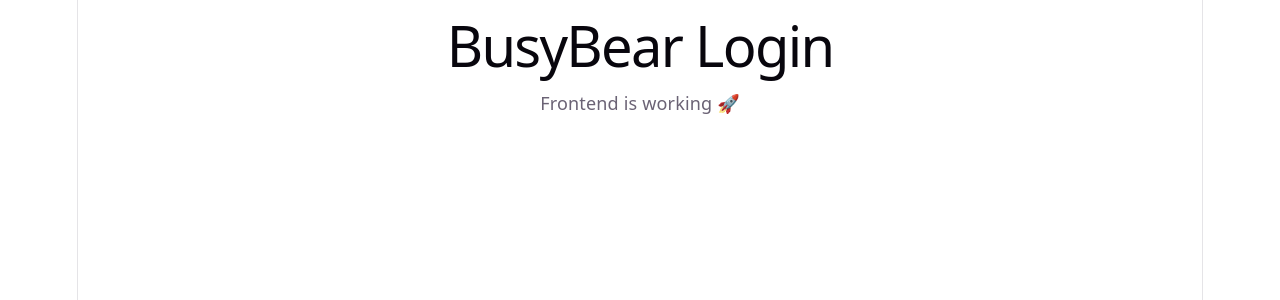
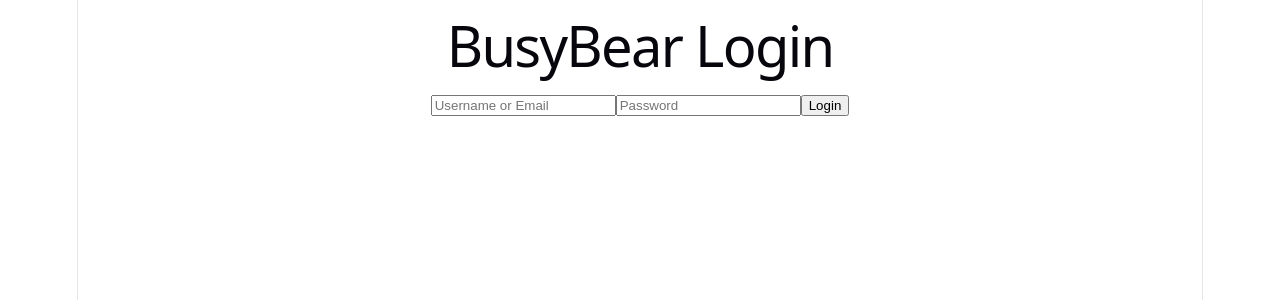
Before and after one commit to johanz043/BusyBear, a React app in the folder frontend/: page / in a window 1280 px wide. Shown: the top 300 px of the page. Built offline with nearby package versions, Linux system fonts and the light colour scheme; the HTML template or start-up script is replaced by a standard one.

Commit message:
Frontend Init

```diff
--- a/frontend/src/pages/Login.jsx
+++ b/frontend/src/pages/Login.jsx
@@ -1,20 +1,120 @@
+import { useState } from "react";
+import { useNavigate } from "react-router-dom";
+import api from "../services/api";
+
+
 function Login(){
 
+    const [username, setUsername] = useState("");
+    const [password, setPassword] = useState("");
+
+    const navigate = useNavigate();
+
+
+
+    async function handleLogin(e){
+
+        e.preventDefault();
+
+
+        try {
+
+            const response = await api.post("/login", {
+
+                username,
+                password
+
+            });
+
+
+
+            const token = response.data.access_token;
+
+
+
+            localStorage.setItem(
+                "token",
+                token
+            );
+
+
+            navigate("/dashboard");
+
+
+        } catch(error){
+
+
+            console.log(error.response);
+
+
+            alert(
+                error.response?.data?.message ||
+                "Login failed"
+            );
+
+        }
+
+    }
+
+
+
     return (
+
         <div>
 
             <h1>
                 BusyBear Login
             </h1>
 
-            <p>
-                Frontend is working 🚀
-            </p>
+
+
+            <form onSubmit={handleLogin}>
+
+
+                <input
+
+                    placeholder="Username or Email"
+
+                    value={username}
+
+                    onChange={
+                        e => setUsername(e.target.value)
+                    }
+
+                />
+
+
+
+                <input
+
+                    type="password"
+
+                    placeholder="Password"
+
+                    value={password}
+
+                    onChange={
+                        e => setPassword(e.target.value)
+                    }
+
+                />
+
+
+
+                <button>
+                    Login
+                </button>
+
+
+            </form>
+
 
         </div>
-    )
+
+    );
 
 }
 
 
+
 export default Login;
--- /dev/null
+++ b/frontend/src/services/api.js
@@ -0,0 +1,9 @@
+import axios from "axios";
+
+
+const api = axios.create({
+    baseURL: "http://127.0.0.1:5000"
+});
+
+
+export default api;
```
Also changed, not shown: 1 other file (tests, documents, lock files or other folders).
